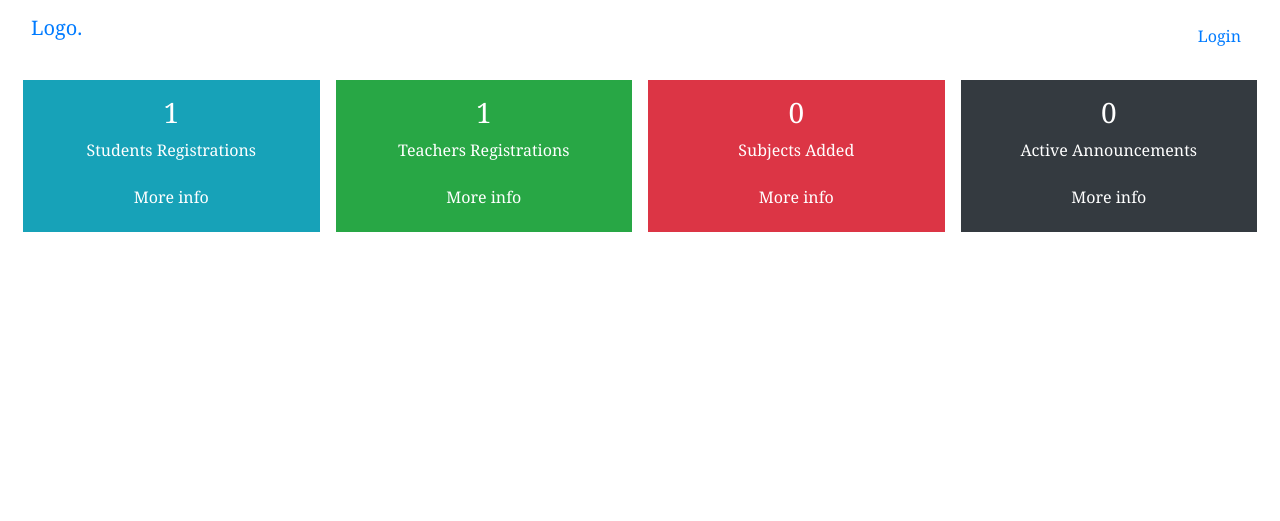
After one commit to Shivam648/school-erp-management-system, a PHP site: page /dashboard.php in a window 1280 px wide. The commit adds this page. Shown: the top 521 px of the page. Run offline with PHP 8.4, Linux system fonts and the light colour scheme; data comes from the database, SQL or seed files in the repository; data that the repository does not hold is empty.

Commit message:
[MOD + RENAME] admin.php -> dashboard.php , account-daemon.php, header.php

```diff
--- a/apis/account-daemon.php
+++ b/apis/account-daemon.php
@@ -17,7 +17,11 @@ if (isset($_POST["login"])) {
             $password = sha1($password);
             if ($password == $actual_password) {
                 $_SESSION["user_category"] = $user_details["category"];
-                header('Location: ../index.php');
+                if ($_SESSION["user_category"] == "admin") {
+                    header('Location: ../dashboard.php');
+                } else {
+                    header('Location: ../index.php');
+                }
             } else {
                 echo "Password was incorrect...";
             }
--- /dev/null
+++ b/dashboard.php
@@ -0,0 +1,98 @@
+<?php include("./apis/config.php") ?>
+<!DOCTYPE html>
+<html lang="en">
+
+<head>
+    <meta charset="UTF-8">
+    <meta http-equiv="X-UA-Compatible" content="IE=edge">
+    <meta name="viewport" content="width=device-width, initial-scale=1.0">
+    <title>Admin | Dashboard</title>
+    <!-- Add core styles here -->
+    <link rel="stylesheet" href="./assets/css/base-styles.css">
+    <!-- Latest compiled and minified CSS & JS or JQuery -->
+    <link rel="stylesheet" href="https://cdn.jsdelivr.net/npm/bootstrap@4.6.1/dist/css/bootstrap.min.css">
+    <script src="https://cdn.jsdelivr.net/npm/jquery@3.6.0/dist/jquery.slim.min.js"></script>
+    <script src="https://cdn.jsdelivr.net/npm/popper.js@1.16.1/dist/umd/popper.min.js"></script>
+    <script src="https://cdn.jsdelivr.net/npm/bootstrap@4.6.1/dist/js/bootstrap.bundle.min.js"></script>
+    <script src="https://ajax.googleapis.com/ajax/libs/jquery/3.6.0/jquery.min.js"></script>
+    <!-- Font Awesome -->
+    <link rel="stylesheet" href="https://cdnjs.cloudflare.com/ajax/libs/font-awesome/4.7.0/css/font-awesome.min.css">
+</head>
+
+<body>
+    <div class="container-fluid">
+        <!-- Header -->
+        <?php include("./includes/header.php") ?>
+
+        <!-- card views -->
+        <section class="content text-center align-items-center">
+            <div class="d-flex justify-content-around flex-column flex-md-row">
+
+                <div class="w-100 p-2">
+                    <div class="small-box bg-info text-white p-3">
+                        <div class="inner">
+                            <h3>
+                                <?php
+                                $count_students_query = "SELECT COUNT(`category`) FROM users WHERE `category` = 'student' and `active` = '1' ";
+                                $response = mysqli_query($conn, $count_students_query);
+                                echo mysqli_num_rows($response);
+                                ?>
+                            </h3>
+                            <p>Students Registrations</p>
+                        </div>
+                        <a href="#!" class="btn text-white">More info</a>
+                    </div>
+                </div>
+
+                <div class="w-100 p-2">
+                    <div class="small-box bg-success text-white p-3">
+                        <div class="inner">
+                            <h3>
+                                <?php
+                                $count_teachers_query = "SELECT COUNT(`category`) FROM users WHERE `category` = 'teacher'  and `active` = '1' ";
+                                $response = mysqli_query($conn, $count_teachers_query);
+                                echo mysqli_num_rows($response);
+                                ?>
+                            </h3>
+                            <p>Teachers Registrations</p>
+                        </div>
+                        <a href="#!" class="btn text-white">More info</a>
+                    </div>
+                </div>
+
+                <div class="w-100 p-2">
+                    <div class="small-box bg-danger text-white p-3">
+                        <div class="inner">
+                            <h3>
+                                0
+                            </h3>
+                            <p>Subjects Added</p>
+                        </div>
+                        <a href="#!" class="btn text-white">More info</a>
+                    </div>
+                </div>
+
+                <div class="w-100 p-2">
+                    <div class="small-box bg-dark text-white p-3">
+                        <div class="inner">
+                            <h3>
+                                <?php
+                                $count_announcements_query = "SELECT * FROM announcements WHERE active = '1' ";
+                                $response = mysqli_query($conn, $count_announcements_query);
+                                echo mysqli_num_rows($response);
+                                ?>
+                            </h3>
+                            <p>Active Announcements</p>
+                        </div>
+                        <a href="#!" class="btn text-white">More info</a>
+                    </div>
+                </div>
+
+            </div>
+        </section>
+    </div>
+</body>
+<!-- Add base scripts here -->
+<script src="./assets/js/admin-script.js"></script>
+
+</html>
--- a/includes/header.php
+++ b/includes/header.php
@@ -15,7 +15,7 @@
             echo '
                 <ul class="navbar-nav text-center">
                     <li class="nav-item p-2">
-                        <a class="nav-link" href="./admin.php">Dashboard</a>
+                        <a class="nav-link" href="./dashboard.php">Dashboard</a>
                     </li>
                     <li class="nav-item p-2">
                         <div class="dropdown" style="float:left;">
```
Also changed, not shown: admin.php (deleted, +0 -77 lines).
